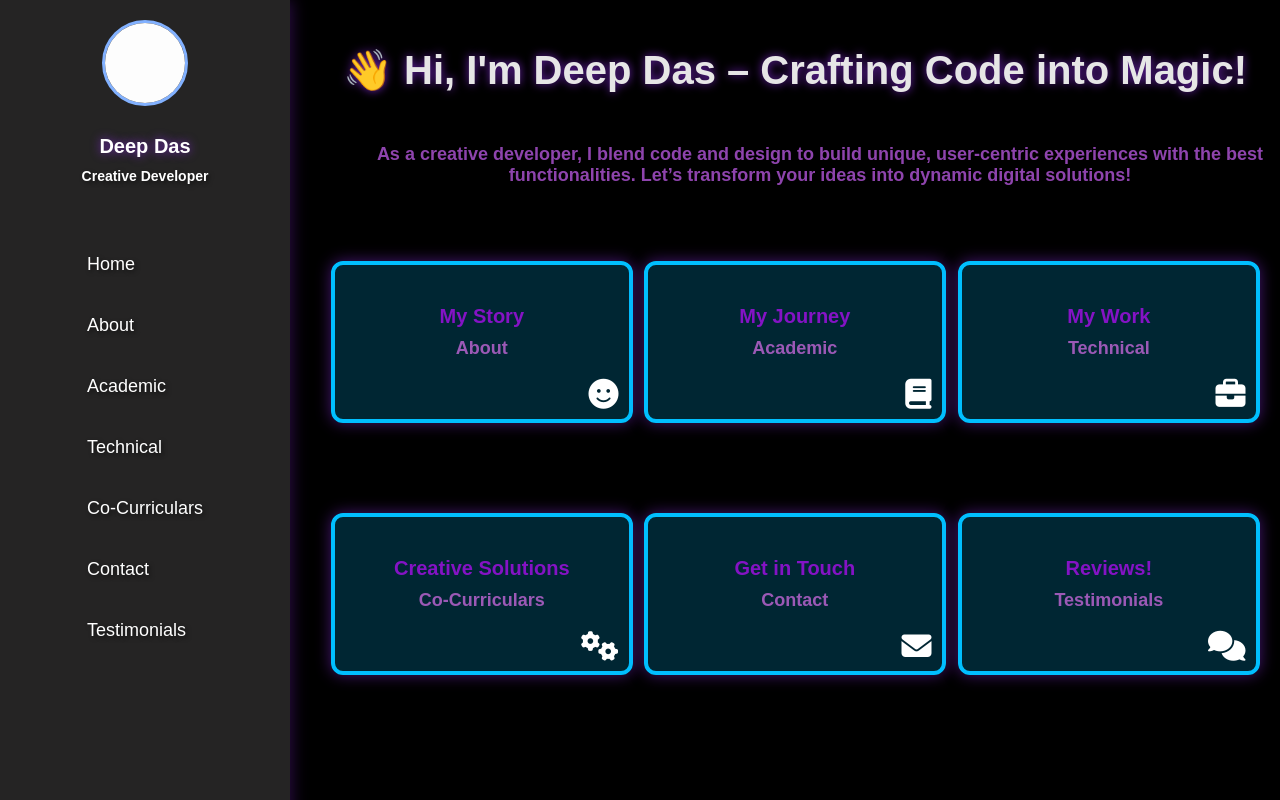
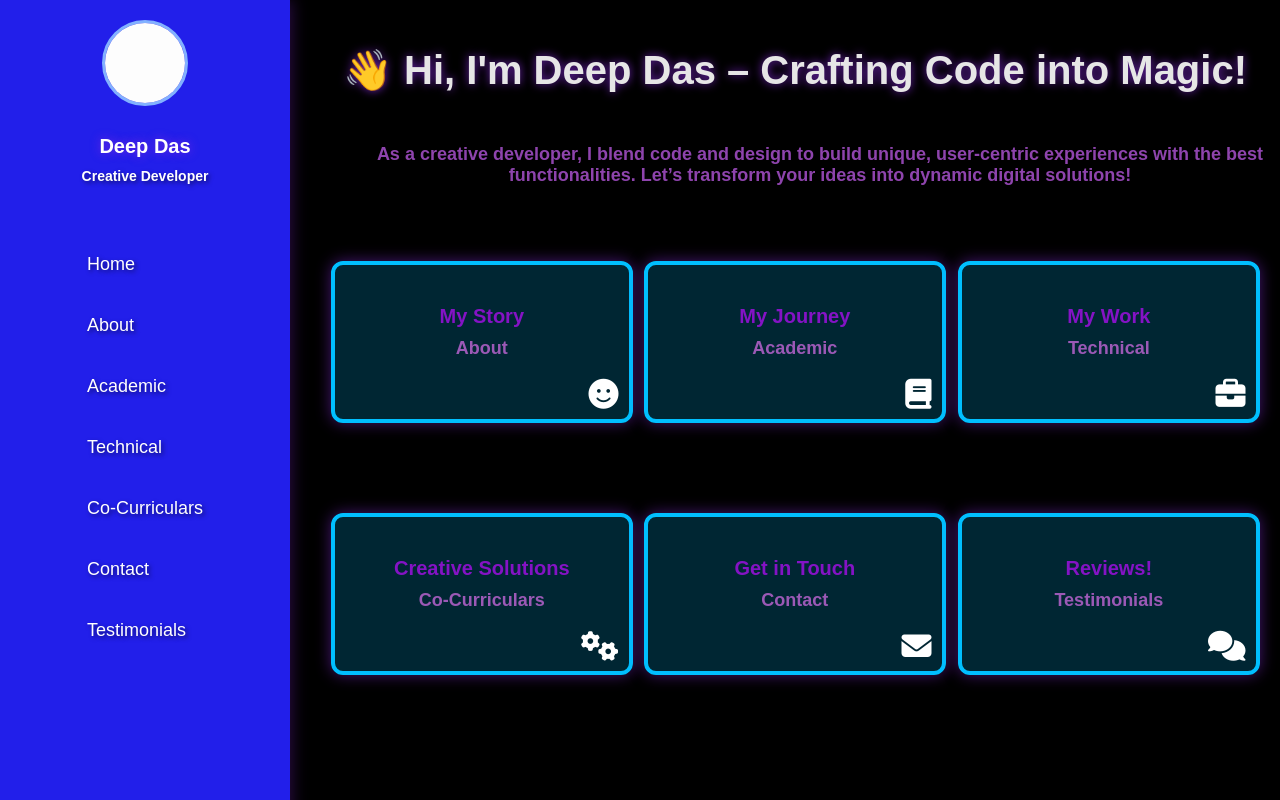
Before and after one commit to THE-DEEPDAS/Portfolio-Website, a React (Create React App) app: page / in a window 1280 px wide. Built offline with nearby package versions, Linux system fonts and the light colour scheme.

Commit message:
things to be done: loader, change images, add a link to linkedin profile

```diff
--- a/src/components/HamburgerMenu.css
+++ b/src/components/HamburgerMenu.css
@@ -34,7 +34,7 @@ body {
     left: 0;
     width: 250px;
     min-height: 100vh;
-    background-color: #153E75;
+    background-color:  rgb(34, 31, 234) !important;
     box-shadow: 2px 0 15px rgba(26, 26, 26, 0.3);
     z-index: 999;
     display: flex;
--- a/src/components/Sidebar.css
+++ b/src/components/Sidebar.css
@@ -1,7 +1,7 @@
 .sidebar {
     width: 250px;
     height: 100vh;
-    background-color: rgb(37, 36, 36) !important; /* Match hamburger menu background */
+    background-color: rgb(34, 31, 234) !important; /* Match hamburger menu background */
     padding: 20px;
     color: #e0e0e0;
     display: flex;
```
